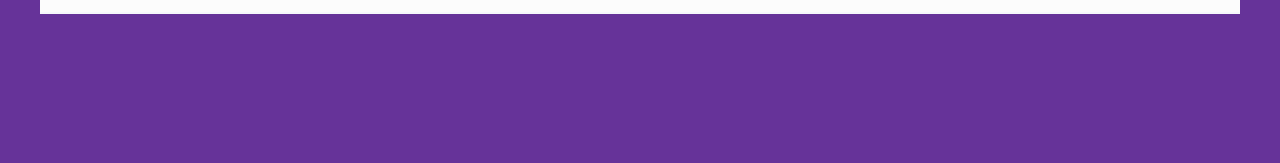
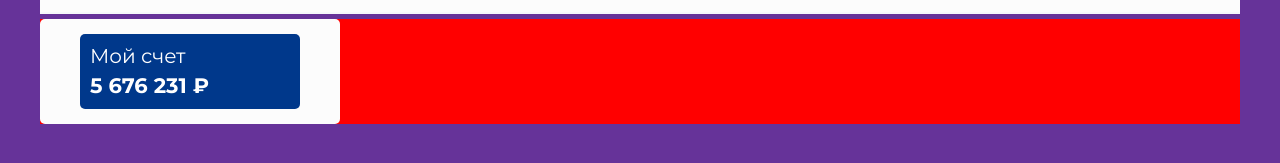
Before and after one commit to MoneyTreesIsThePerfectPlaceForShade/hackathon-ui, a plain HTML site: page index.html in a window 1280 px wide. Shown: the part 61-224 px from the top of the page. Drawn offline with Linux system fonts and the light colour scheme.

Commit message:
Сделал часть главного окна (на некоторые цвета не смотрите, это для меня)

```diff
--- a/index.html
+++ b/index.html
@@ -4,6 +4,11 @@
         <meta charset="UTF-8" />
         <meta http-equiv="X-UA-Compatible" content="IE=edge" />
         <meta name="viewport" content="width=device-width, initial-scale=1.0" />
+        <link
+            href="https://fonts.googleapis.com/css?family=Montserrat:100,200,300,400,500,600,700,800,900"
+            rel="stylesheet"
+        />
+
         <link rel="stylesheet" href="style.css" />
         <title>Currency Trading App</title>
     </head>
@@ -20,7 +25,7 @@
                 />
 
                 <!-- Поле поиска -->
-                <div class="form-field">
+                <div class="search-form-field">
                     <input
                         type="search"
                         class="search-field"
@@ -32,27 +37,40 @@
                 <!-- Иконки аккаунта -->
                 <div class="account-icons">
                     <img
-                        src="/img/bell_1.svg"
+                        src="./img/bell_1.svg"
                         alt="Уведомления"
                         width="42"
                         height="42"
                         class="icon-size"
                     />
                     <img
-                        src="/img/email_1.svg"
+                        src="./img/email_1.svg"
                         alt="Почта"
                         width="42"
                         height="42"
                         class="icon-size"
                     />
                     <img
-                        src="/img/Ellipse_9.svg"
+                        src="./img/Ellipse_9.svg"
                         alt="Плейсхолдер аккаунта"
                         width="42"
                         height="42"
                     />
                 </div>
             </header>
+
+            <!-- Основная часть -->
+            <div class="main-window">
+                <!-- Панель счета -->
+
+                <!-- Мой счет -->
+                <div class="score">
+                    <div class="money">
+                        <p class="p-money">Мой счет</p>
+                        <h2 class="h2-money">5 676 231 ₽</h2>
+                    </div>
+                </div>
+            </div>
         </div>
     </body>
 </html>
--- a/style.css
+++ b/style.css
@@ -12,10 +12,10 @@
 body {
     /* background-color: #f6f8fb; */
     background-color: rebeccapurple;
-    font-family: sans-serif;
-    /* font-family: Montserrat; */
+    font-family: "Montserrat", sans-serif;
 }
 
+/* Нав. панель */
 .nav-bar {
     background-color: #fcfcfc;
     /* background-color: burlywood; */
@@ -30,14 +30,55 @@ body {
     margin-left: 20px;
 }
 
-.form-field {
+/* Основная панель */
+.main-window {
+    /* background-color: #f6f8fb; */
+    background-color: red;
+}
+
+.score {
+    margin-top: 5px;
+    background-color: #fcfcfc;
+    width: 300px;
+    border-radius: 5px;
+    display: flex;
+    align-items: center;
+    justify-content: center;
+}
+
+.money {
+    margin: 15px 0px;
+    background-color: #00388b;
+    width: 220px;
+    height: 75px;
+    text-align: left;
+
+    border-radius: 5px;
+}
+
+.p-money {
+    margin-top: 10px;
+    margin-left: 10px;
+    color: #fff;
+    font-size: 20px;
+    /* letter-spacing: 1.5px; */
+}
+
+.h2-money {
+    margin-top: 5px;
+    margin-left: 10px;
+    font-size: 21px;
+    color: #fff;
+}
+
+/* ПОЛЕ ПОИСКА */
+.search-form-field {
     width: 300px;
     height: 42px;
     margin: 0 auto;
     display: flex;
 }
 
-/* ПОЛЕ ПОИСКА */
 .search-field {
     height: 42px;
     width: 250px;
```
